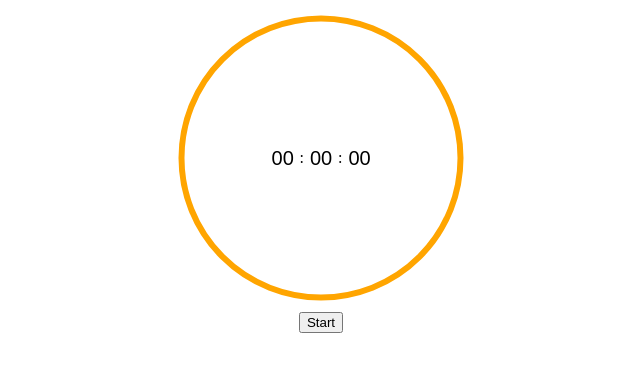
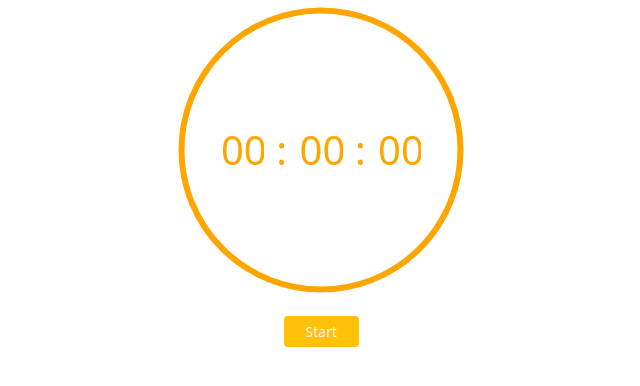
Before and after one commit to Lim-Wei-Jie/Focustudy, a Vue app in the folder frontend/: page / in a window 1280 px wide. Shown: the top 386 px of the page, without its empty margins (319-959 px from the left). Built offline with nearby package versions, Linux system fonts and the light colour scheme.

Commit message:
Time formatting

```diff
--- a/frontend/package.json
+++ b/frontend/package.json
@@ -10,6 +10,8 @@
   "dependencies": {
     "bootstrap": "^5.1.3",
     "core-js": "^3.8.3",
+    "jquery": "^3.6.0",
+    "popper.js": "^1.16.1",
     "vue": "^3.2.13",
     "vue-router": "^4.0.3",
     "vuex": "^4.0.0"
--- a/frontend/src/components/Timer.vue
+++ b/frontend/src/components/Timer.vue
@@ -17,40 +17,67 @@
     <!-- Default: Input Time. Limit inputs to 2 numbers per text box -->
     <span class="time" v-if="!start">
       <!-- Hours -->
-      <input type="text" :value="hours" maxlength="2" oninput="this.value = this.value.replace(/[^0-9.]/g, '').replace(/(\..*)\./g, '$1');" />
+      <input
+        type="text"
+        v-model="hours"
+        maxlength="2"
+        oninput="this.value = this.value.replace(/[^0-9.]/g, '').replace(/(\..*)\./g, '$1');"
+      />
       <span>&nbsp;:&nbsp;</span>
 
       <!-- Minutes -->
-      <input type="text" :value="minutes" maxlength="2" oninput="this.value = this.value.replace(/[^0-9.]/g, '').replace(/(\..*)\./g, '$1');" />
+      <input
+        type="text"
+        v-model="minutes"
+        maxlength="2"
+        oninput="this.value = this.value.replace(/[^0-9.]/g, '').replace(/(\..*)\./g, '$1');"
+      />
       <span>&nbsp;:&nbsp;</span>
 
       <!-- Seconds -->
-      <input type="text" :value="seconds" maxlength="2" oninput="this.value = this.value.replace(/[^0-9.]/g, '').replace(/(\..*)\./g, '$1');" />
+      <input
+        type="text"
+        v-model="seconds"
+        maxlength="2"
+        oninput="this.value = this.value.replace(/[^0-9.]/g, '').replace(/(\..*)\./g, '$1');"
+      />
     </span>
 
     <!-- Timer Started, prevent input -->
     <span class="time" v-else>
-      {{hours}} : {{minutes}} : {{seconds}}
+      {{formattedTime}}
     </span>
 
     <!-- BUTTONS -->
     <!-- Default: Start Timer -->
-    <div v-if="!start">
-      <button type="button" @click="startTimer">Start</button>
+    <div class="mt-3" v-if="!start">
+      <button
+        type="button"
+        class="btn btn-warning btn-sm text-light"
+        @click="toggleTimer"
+      >
+        Start
+      </button>
     </div>
 
     <!-- Timer Started, show take a break or end -->
-    <div v-else>
-      <button type="button" @click="takeBreak">Break</button>
+    <div class="mt-3" v-else>
+      <button type="button" class="btn btn-dark btn-sm" @click="takeBreak">
+        Break
+      </button>
       &nbsp;&nbsp;&nbsp;&nbsp;
-      <button type="button" @click="startTimer">End</button>
+      <button
+        type="button"
+        class="btn btn-warning btn-sm text-light"
+        @click="toggleTimer"
+      >
+        End
+      </button>
     </div>
-
   </div>
 </template>
 
 <script>
-var bootstrap = require("bootstrap");
 export default {
   name: "Timer",
   data() {
@@ -58,20 +85,49 @@ export default {
       hours: "00",
       minutes: "00",
       seconds: "00",
-      start: false
+      start: false,
     };
   },
   computed: {
+    // Ensure that timing convention is followed
+    formattedTime() {
+      let seconds = parseInt(this.seconds)
+      let minutes = parseInt(this.minutes)
+      let hours = parseInt(this.hours)
 
+      // Format seconds
+      if (seconds > 59) {
+        minutes += 1
+        seconds -= 60
+      }
+      if (seconds < 10) {
+        seconds = `0` + seconds
+      }
+
+      // Format minutes
+      if (minutes > 59) {
+        hours += 1
+        minutes -= 60
+      }
+      if (minutes < 10) {
+        minutes = `0` + minutes
+      }
+
+      if (hours < 10) {
+        hours = `0` + hours
+      }
+
+      return hours + " : " + minutes + " : " + seconds
+    }
   },
   methods: {
-    startTimer() {
-      this.start = !this.start
+    // Called when starting and ending timer
+    toggleTimer() {
+      this.start = !this.start;
     },
-    takeBreak() {
-
-    }
-  }
+    // Called when taking a break
+    takeBreak() {},
+  },
 };
 </script>
 
@@ -92,13 +148,16 @@ export default {
   display: flex;
   align-items: center;
   justify-content: center;
+  font-size: 40px;
+  color: orange;
 }
 
 input[type="text"] {
-  width: 22px;
-  height: 20px;
-  font-size: 20px;
+  width: 47px;
+  height: 40px;
+  font-size: 40px;
   border: none;
+  color: orange;
 }
 
 input::-webkit-outer-spin-button,
@@ -110,4 +169,8 @@ input::-webkit-inner-spin-button {
 *:focus {
   outline: none;
 }
+
+button {
+  width: 75px;
+}
 </style>
--- a/frontend/src/main.js
+++ b/frontend/src/main.js
@@ -2,5 +2,6 @@ import { createApp } from "vue";
 import App from "./App.vue";
 import router from "./router";
 import store from "./store";
+import 'bootstrap/dist/css/bootstrap.min.css'
 
 createApp(App).use(store).use(router).mount("#app");
```
Also changed, not shown: 1 other file (tests, documents, lock files or other folders).
